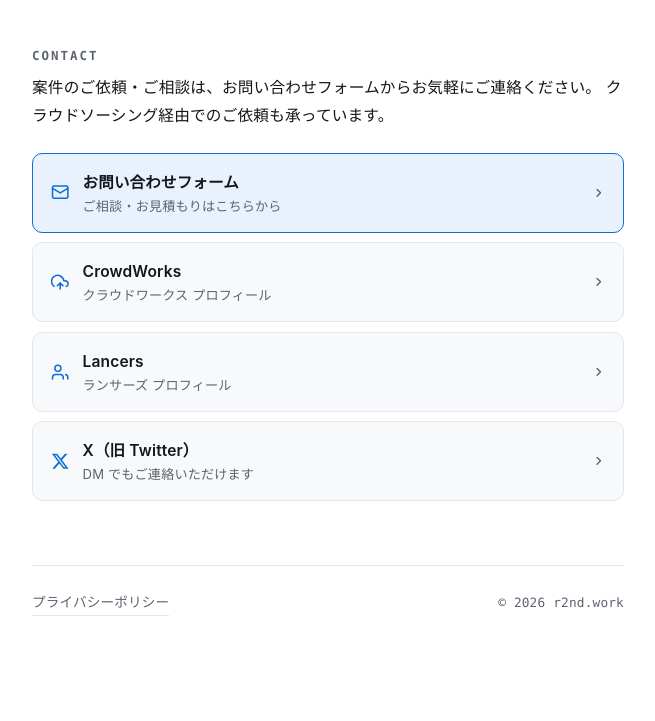
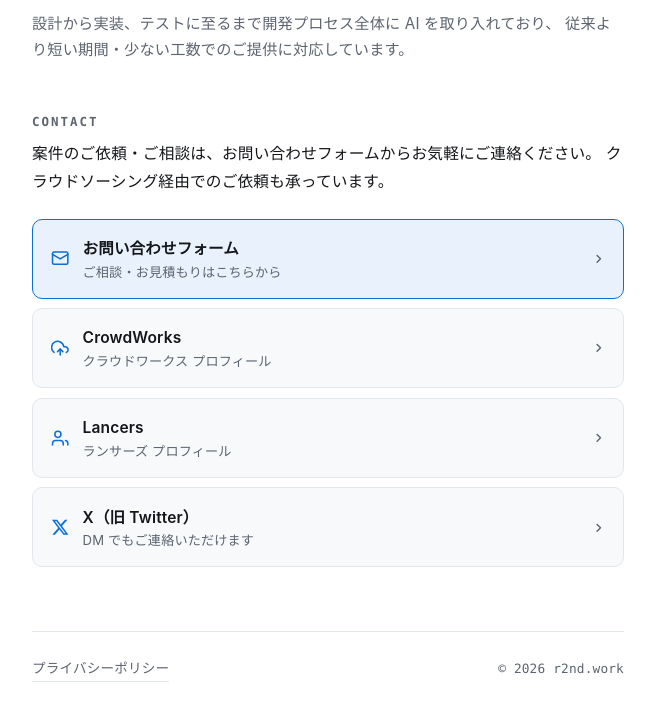
Before and after one commit to r2nd-work/r2nd-work.github.io, a plain HTML site: page index.html in a window 1280 px wide. Shown: the part 225-946 px from the top of the page, without its empty margins (312-967 px from the left). Before the commit the page ends 921 px from the top, so only its background shows below. Drawn offline with Linux system fonts and the light colour scheme.

Commit message:
AI活用の説明を追加し、未使用の他社ロゴを削除
- トップページとメタ情報に AI を活用した開発体制の説明を追記
- OGP画像を同内容で再生成
- 未使用だった Twitter / CrowdWorks のロゴSVGを削除

Co-Authored-By: Claude Opus 5 <noreply@anthropic.com>

```diff
--- a/index.html
+++ b/index.html
@@ -4,13 +4,13 @@
   <meta charset="UTF-8">
   <meta name="viewport" content="width=device-width, initial-scale=1">
   <title>r2nd.work | 神戸のソフトウェア開発スタジオ</title>
-  <meta name="description" content="r2nd.work は兵庫県神戸市のソフトウェア開発スタジオです。Web アプリケーションや業務システムの受託開発を承っています。案件のご相談はお問い合わせフォームまたは各クラウドソーシングサービスから。">
+  <meta name="description" content="r2nd.work は兵庫県神戸市のソフトウェア開発スタジオです。Web アプリケーションや業務システムの受託開発を承っています。設計から実装まで AI を活用した開発体制で、短い期間でのご提供に対応します。">
   <link rel="canonical" href="https://r2nd.work/">
 
   <meta property="og:type" content="website">
   <meta property="og:site_name" content="r2nd.work">
   <meta property="og:title" content="r2nd.work | 神戸のソフトウェア開発スタジオ">
-  <meta property="og:description" content="兵庫県神戸市のソフトウェア開発スタジオ。Web アプリケーションや業務システムの受託開発を承っています。">
+  <meta property="og:description" content="兵庫県神戸市のソフトウェア開発スタジオ。AI を活用した開発体制で、Web アプリケーションや業務システムの受託開発を承っています。">
   <meta property="og:url" content="https://r2nd.work/">
   <meta property="og:image" content="https://r2nd.work/images/ogp.png">
   <meta property="og:locale" content="ja_JP">
@@ -27,6 +27,10 @@
       <p class="tagline">
         <span class="en">Software Development Studio &mdash; Kobe, Japan</span>
         兵庫県神戸市を拠点に、Web アプリケーションや業務システムの受託開発を行っています。
+      </p>
+      <p class="tagline">
+        設計から実装、テストに至るまで開発プロセス全体に AI を取り入れており、
+        従来より短い期間・少ない工数でのご提供に対応しています。
       </p>
     </header>
 
```
Also changed, not shown: images/Logo blue.svg (deleted), images/cw_logomark_color.svg (deleted), images/ogp.png.
